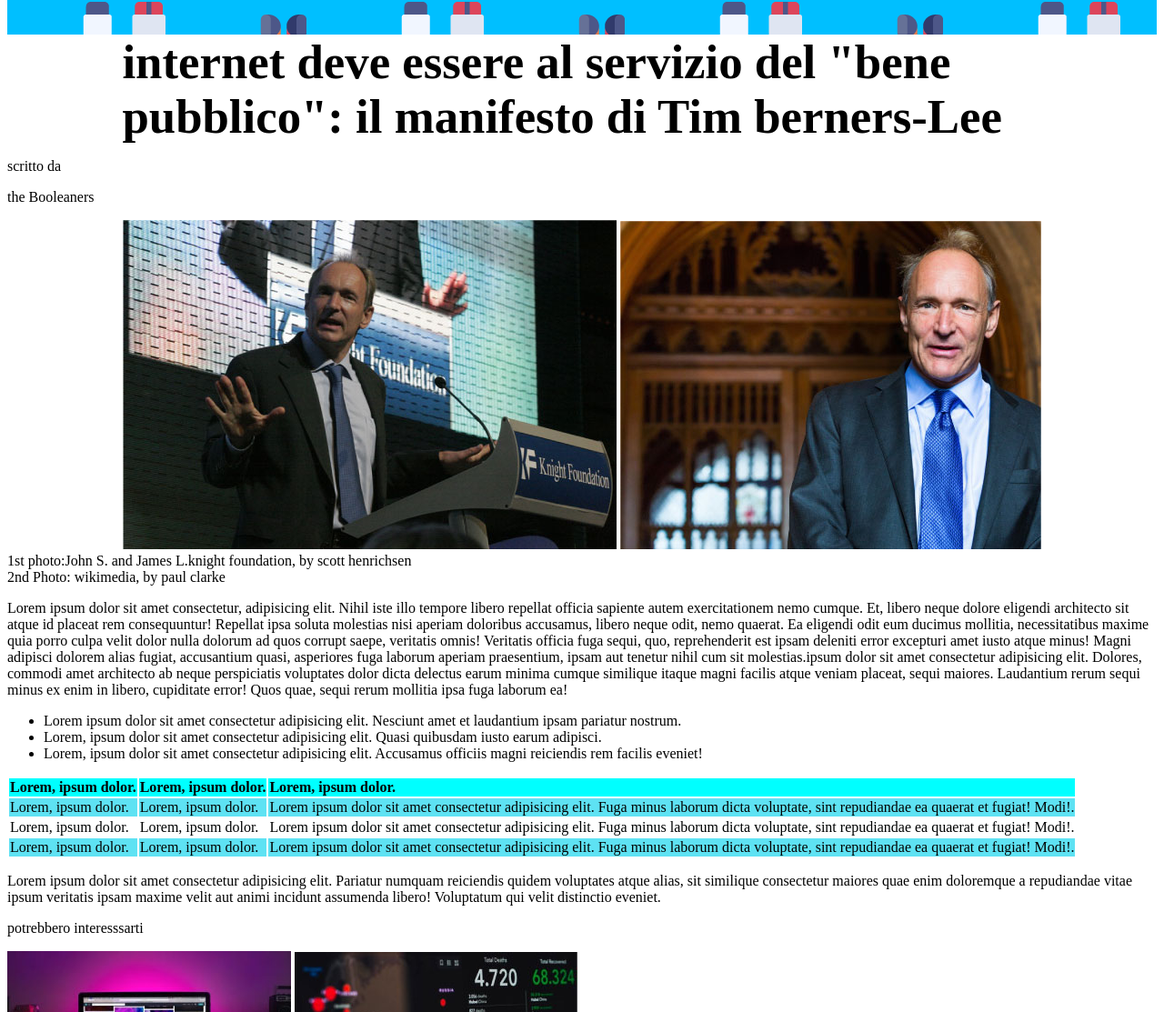
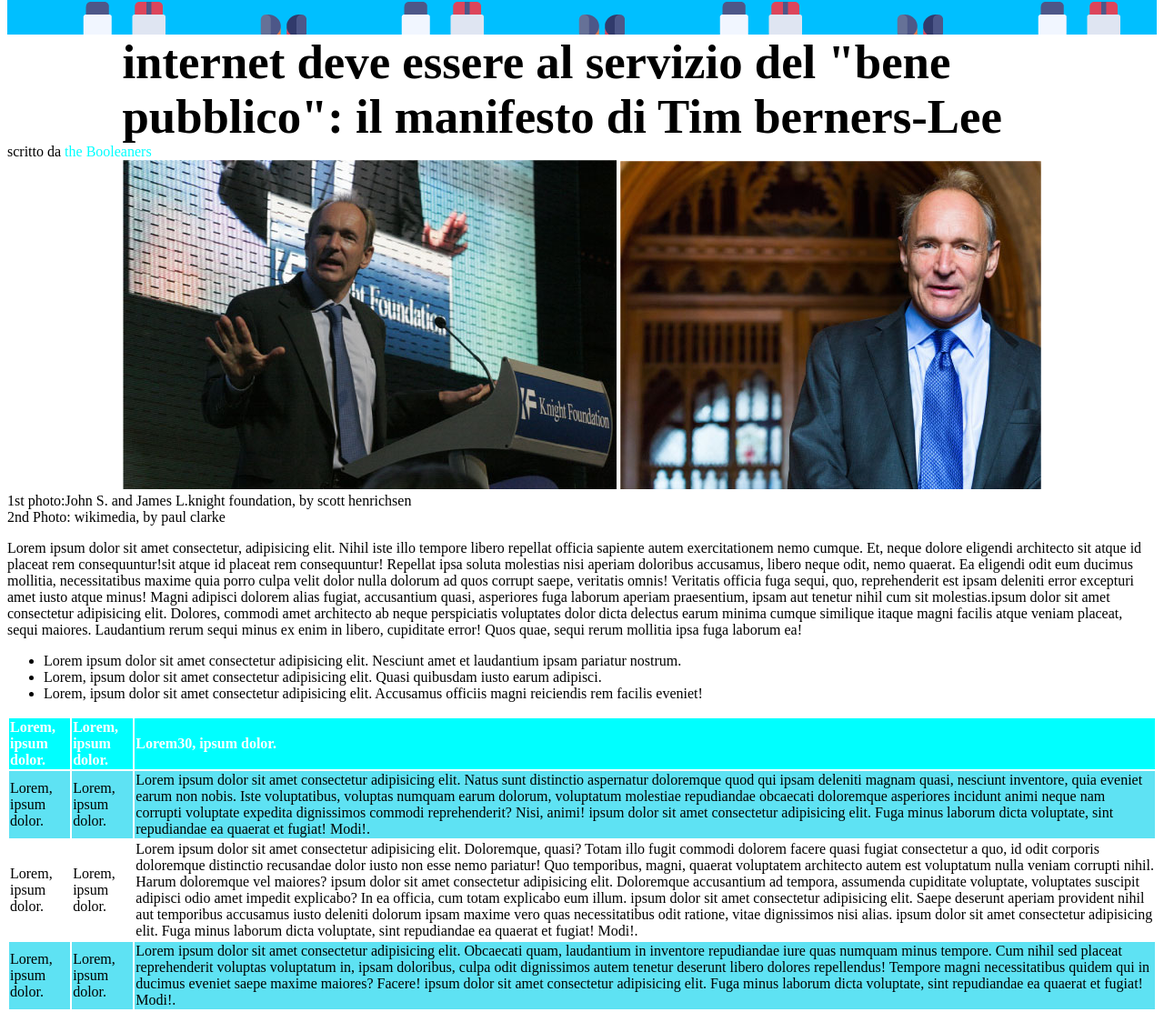
Before and after one commit to RiccardoMarroni/html-css-booleaner, a plain HTML site: page index.html in a window 1280 px wide. Shown: the part 120-1233 px from the top of the page at 91% size. Drawn offline with Linux system fonts and the light colour scheme.

Commit message:
the-booleaners

```diff
--- a/index.html
+++ b/index.html
@@ -12,8 +12,8 @@
         <section> <!--titolo e autore-->
             <h1 id="titolo"> internet deve essere al servizio del "bene pubblico": il
                 manifesto di Tim berners-Lee </h1>
-              <p >scritto da</p>
-                <p>the Booleaners</p>
+              <p class="inline">scritto da</p>
+              <p class="autore">the Booleaners</p>
         </section>
     </main> <!--corpo centrale-->
     <section>
@@ -25,9 +25,15 @@
         <p class="descrizione">2nd Photo: wikimedia, by paul clarke</p>
     </section>
         <p>Lorem ipsum dolor sit amet consectetur, adipisicing elit. Nihil iste illo tempore libero repellat officia sapiente autem exercitationem nemo cumque.
-         Et, libero neque dolore eligendi architecto sit atque id placeat rem consequuntur! Repellat ipsa soluta molestias nisi aperiam doloribus accusamus,
+         Et, neque dolore eligendi architecto
+          <span class="sottolineatura">sit atque id placeat rem consequuntur!</span>sit atque id placeat rem consequuntur!
+          Repellat ipsa soluta molestias nisi aperiam doloribus accusamus,
           libero neque odit, nemo quaerat. Ea eligendi odit eum ducimus mollitia, necessitatibus maxime quia porro culpa velit dolor nulla dolorum ad quos corrupt
-        saepe, veritatis omnis! Veritatis officia fuga sequi, quo, reprehenderit est ipsam deleniti error excepturi amet iusto atque minus! Magni adipisci dolorem alias fugiat, accusantium quasi, asperiores fuga laborum aperiam praesentium, ipsam aut tenetur nihil cum sit molestias.ipsum dolor sit amet consectetur adipisicing elit. Dolores, commodi amet architecto ab neque perspiciatis voluptates dolor dicta delectus earum minima cumque similique itaque magni facilis atque veniam placeat, sequi maiores. Laudantium rerum sequi minus ex enim in libero, cupiditate error! Quos quae, sequi rerum mollitia ipsa fuga laborum ea!</p>
+        saepe, veritatis omnis! Veritatis officia fuga sequi, quo, reprehenderit est ipsam deleniti error excepturi amet iusto atque minus! Magni adipisci dolorem
+        alias fugiat, accusantium quasi, asperiores fuga laborum aperiam praesentium, ipsam aut tenetur nihil cum sit molestias.ipsum dolor sit amet consectetur
+        adipisicing elit. Dolores, commodi amet architecto ab neque perspiciatis voluptates dolor dicta delectus earum minima cumque similique itaque magni facilis
+        atque veniam placeat, sequi maiores. Laudantium rerum sequi minus ex enim in libero, cupiditate error! Quos quae, sequi rerum
+        mollitia ipsa fuga laborum ea!</p>
 
         <ul>
             <li>Lorem ipsum dolor sit amet consectetur adipisicing elit. Nesciunt amet et laudantium ipsam pariatur nostrum.</li>
@@ -39,22 +45,22 @@
             <thead class="titolo-tabella">
                 <th>Lorem, ipsum dolor.</th>
                 <th>Lorem, ipsum dolor.</th>
-                <th>Lorem, ipsum dolor.</th>
+                <th>Lorem30, ipsum dolor.</th>
             </thead>
             <tbody class="tabella">
                 <td>Lorem, ipsum dolor.</td>
                 <td>Lorem, ipsum dolor.</td>
-                <td>Lorem ipsum dolor sit amet consectetur adipisicing elit. Fuga minus laborum dicta voluptate, sint repudiandae ea quaerat et fugiat! Modi!.</td>
+                <td>Lorem ipsum dolor sit amet consectetur adipisicing elit. Natus sunt distinctio aspernatur doloremque quod qui ipsam deleniti magnam quasi, nesciunt inventore, quia eveniet earum non nobis. Iste voluptatibus, voluptas numquam earum dolorum, voluptatum molestiae repudiandae obcaecati doloremque asperiores incidunt animi neque nam corrupti voluptate expedita dignissimos commodi reprehenderit? Nisi, animi! ipsum dolor sit amet consectetur adipisicing elit. Fuga minus laborum dicta voluptate, sint repudiandae ea quaerat et fugiat! Modi!.</td>
             </tbody>
             <tbody>
                 <td>Lorem, ipsum dolor.</td>
                 <td>Lorem, ipsum dolor.</td>
-                <td>Lorem ipsum dolor sit amet consectetur adipisicing elit. Fuga minus laborum dicta voluptate, sint repudiandae ea quaerat et fugiat! Modi!.</td>
+                <td>Lorem ipsum dolor sit amet consectetur adipisicing elit. Doloremque, quasi? Totam illo fugit commodi dolorem facere quasi fugiat consectetur a quo, id odit corporis doloremque distinctio recusandae dolor iusto non esse nemo pariatur! Quo temporibus, magni, quaerat voluptatem architecto autem est voluptatum nulla veniam corrupti nihil. Harum doloremque vel maiores? ipsum dolor sit amet consectetur adipisicing elit. Doloremque accusantium ad tempora, assumenda cupiditate voluptate, voluptates suscipit adipisci odio amet impedit explicabo? In ea officia, cum totam explicabo eum illum. ipsum dolor sit amet consectetur adipisicing elit. Saepe deserunt aperiam provident nihil aut temporibus accusamus iusto deleniti dolorum ipsam maxime vero quas necessitatibus odit ratione, vitae dignissimos nisi alias. ipsum dolor sit amet consectetur adipisicing elit. Fuga minus laborum dicta voluptate, sint repudiandae ea quaerat et fugiat! Modi!.</td>
             </tbody>
             <tbody class="tabella">
                 <td>Lorem, ipsum dolor.</td>
                 <td>Lorem, ipsum dolor.</td>
-                <td>Lorem ipsum dolor sit amet consectetur adipisicing elit. Fuga minus laborum dicta voluptate, sint repudiandae ea quaerat et fugiat! Modi!.</td>
+                <td>Lorem ipsum dolor sit amet consectetur adipisicing elit. Obcaecati quam, laudantium in inventore repudiandae iure quas numquam minus tempore. Cum nihil sed placeat reprehenderit voluptas voluptatum in, ipsam doloribus, culpa odit dignissimos autem tenetur deserunt libero dolores repellendus! Tempore magni necessitatibus quidem qui in ducimus eveniet saepe maxime maiores? Facere! ipsum dolor sit amet consectetur adipisicing elit. Fuga minus laborum dicta voluptate, sint repudiandae ea quaerat et fugiat! Modi!.</td>
             </tbody>
         </table>
     </section>
@@ -63,8 +69,12 @@
     </div>
     <footer>
      <p>potrebbero interesssarti</p>
-     <img src="img/monitor.jpg" alt="monitor">
+     <div class="ordine-foto">
+        <img src="img/monitor.jpg" alt="monitor">
+     </div>
+     <div class="ordine.foto">
      <img src="img/graph.jpg" alt="grafico">
+     </div>
     </footer>
 
 </body>
--- a/style.css
+++ b/style.css
@@ -19,6 +19,14 @@ header{
  object-fit: contain;
 }
 
+.autore{
+    color: aqua;
+    display: inline;
+}
+
+.inline{
+    display:inline;
+}
 #titolo{
     font-size: 330%;
     font-family: 'Times New Roman', Times, serif;
@@ -27,10 +35,9 @@ header{
 }
 
 .foto{
-
+    width: 100%;
     text-align: center;
-    width: 80%;
-    margin: 0 auto;
+    object-fit: contain;
 }
 
 .descrizione{
@@ -41,6 +48,7 @@ header{
     text-align: left;
     width: 80%;
     margin: 0 auto;
+    color: white;
 }
 .tabella{
     border-style: hidden;
@@ -48,3 +56,12 @@ header{
     width: 80%;
     margin: 0 auto;
 }
+
+.sottileneatura{
+    background-color: yellow;
+}
+
+.ordine-foto{
+    display: block;
+
+}
```
